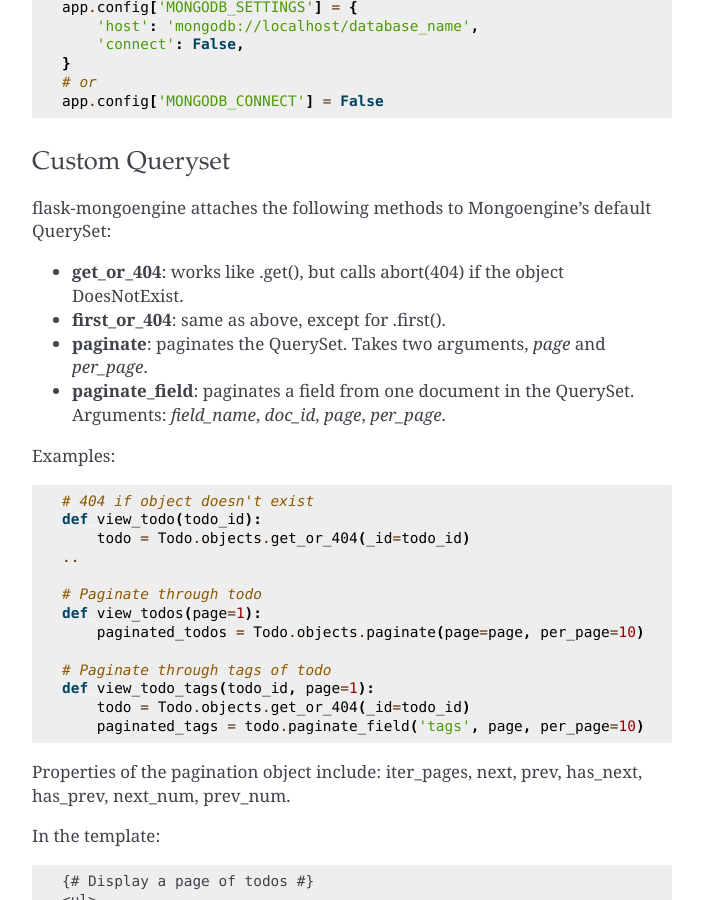
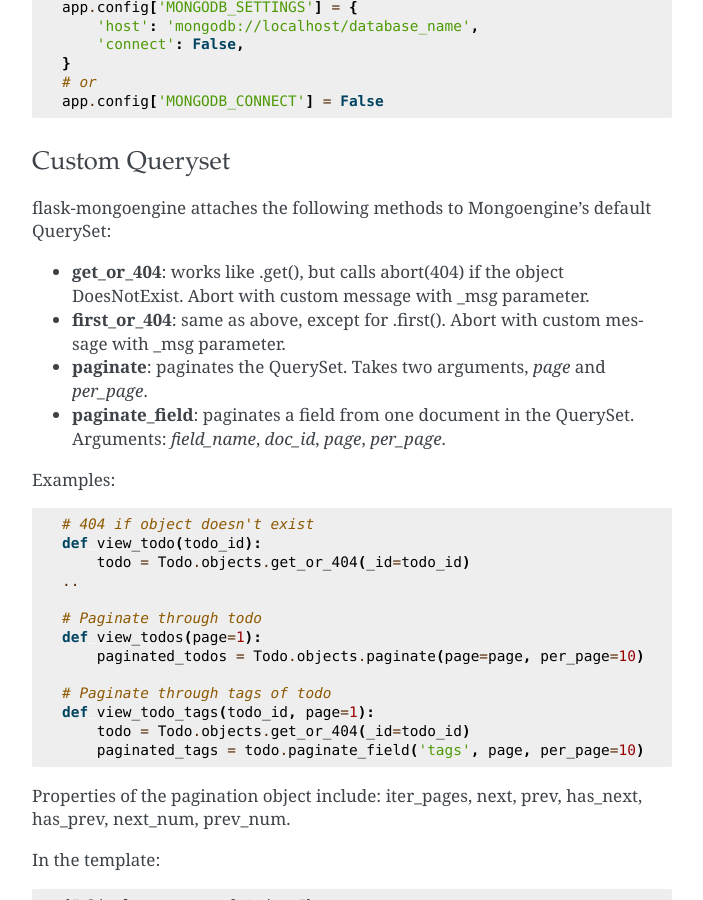
Before and after one commit to MongoEngine/flask-mongoengine, a Sphinx documentation site: the page built from docs/index.rst, in a window 1280 px wide and 900 px high, scrolled down 1824 px. Shown: the whole window, without its empty margins (288-991 px from the left). Built offline with Sphinx 7.4.7, drawn with Linux system fonts in a browser that asks for light colours.

Commit message:
add custom abort messages to document

```diff
--- a/docs/index.rst
+++ b/docs/index.rst
@@ -90,8 +90,8 @@
 
 flask-mongoengine attaches the following methods to Mongoengine's default QuerySet:
 
-* **get_or_404**: works like .get(), but calls abort(404) if the object DoesNotExist.
-* **first_or_404**: same as above, except for .first().
+* **get_or_404**: works like .get(), but calls abort(404) if the object DoesNotExist. Abort with custom message with _msg parameter.
+* **first_or_404**: same as above, except for .first(). Abort with custom message with _msg parameter.
 * **paginate**: paginates the QuerySet. Takes two arguments, *page* and *per_page*.
 * **paginate_field**: paginates a field from one document in the QuerySet.
   Arguments: *field_name*, *doc_id*, *page*, *per_page*.
```
